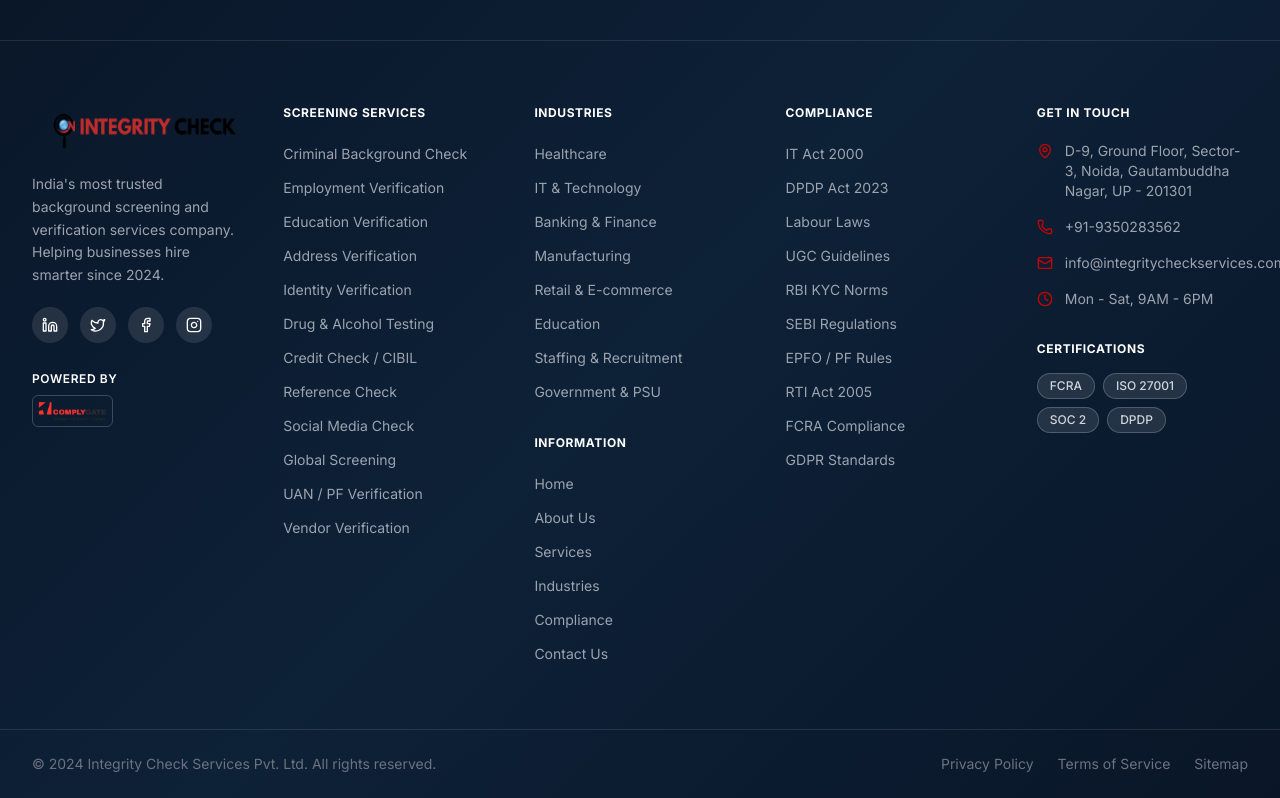
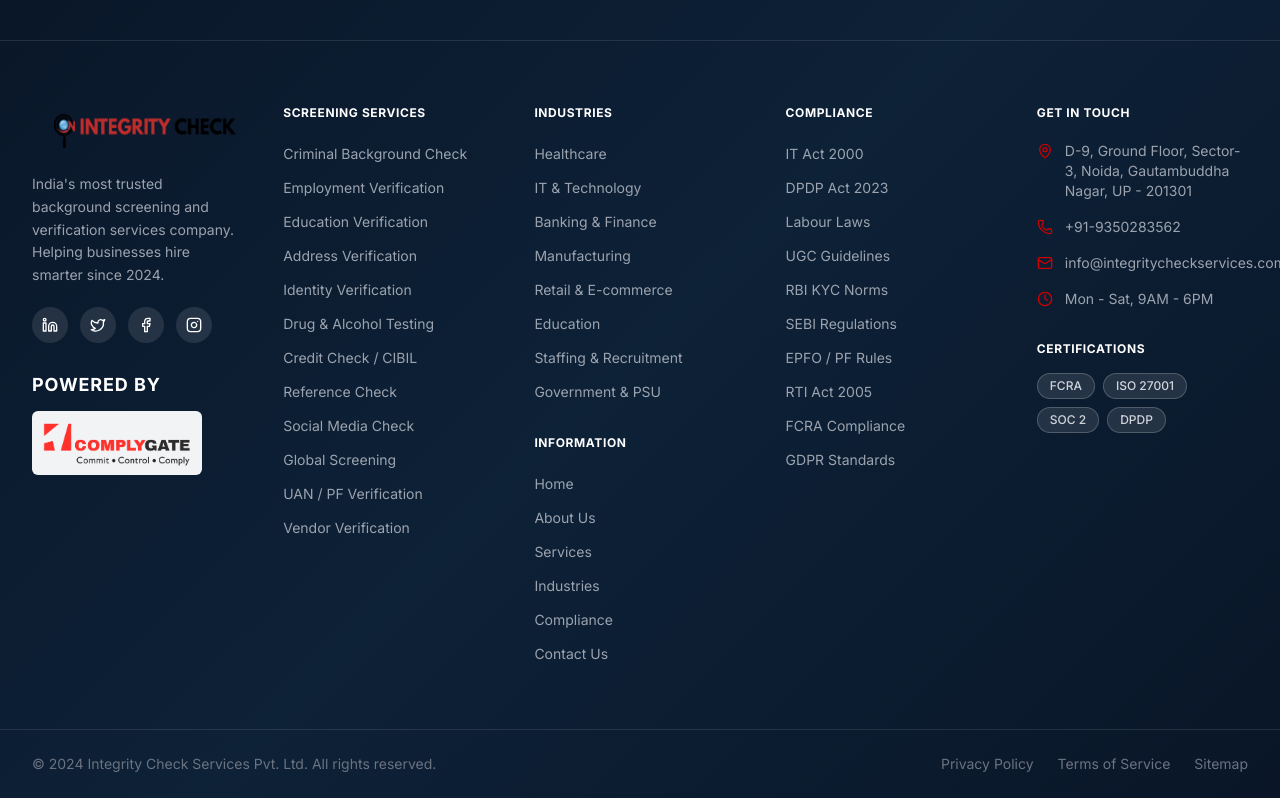
Before and after one commit to sp9935891173s-lgtm/integrity-check-website, a React (Vite) app in the folder app/: page /#/contact in a window 1280 px wide. Shown: the part 1783-2581 px from the top of the page. Built offline with nearby package versions, Linux system fonts and the light colour scheme.

Commit message:
compliance final update

```diff
--- a/app/src/components/Footer.tsx
+++ b/app/src/components/Footer.tsx
@@ -87,9 +87,9 @@
               ))}
             </div>
             <div className="pt-2">
-              <p className="text-white text-xs font-semibold mb-2 uppercase tracking-wider">Powered by</p>
+              <p className="text-white text-lg font-bold mb-3 uppercase tracking-wider">Powered by</p>
               <a href="https://www.complygate.co.uk/" target="_blank" rel="noopener noreferrer">
-                <img src="/logo2.png" alt="ComplyGate" className="h-8 w-auto border border-white/20 rounded-md p-1" />
+              <img src="/logo2.png" alt="ComplyGate" className="h-16 w-auto rounded-md p-2" style={{background: 'rgba(255,255,255,0.95)', backdropFilter: 'blur(8px)'}} />
               </a>
             </div>
           </div>
```
